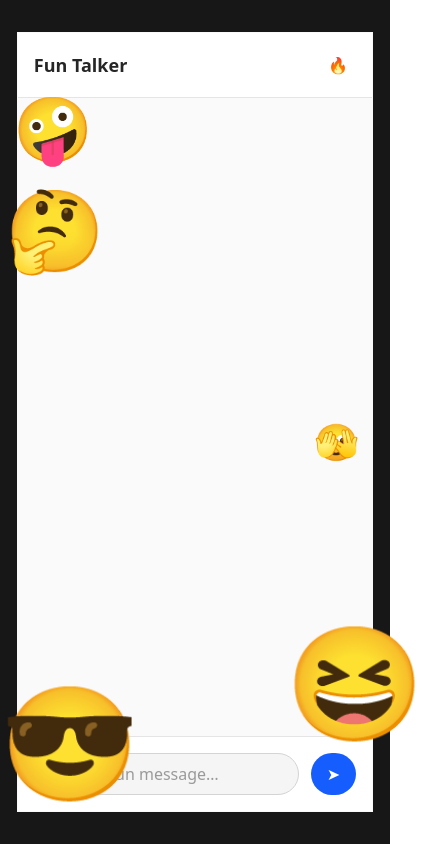
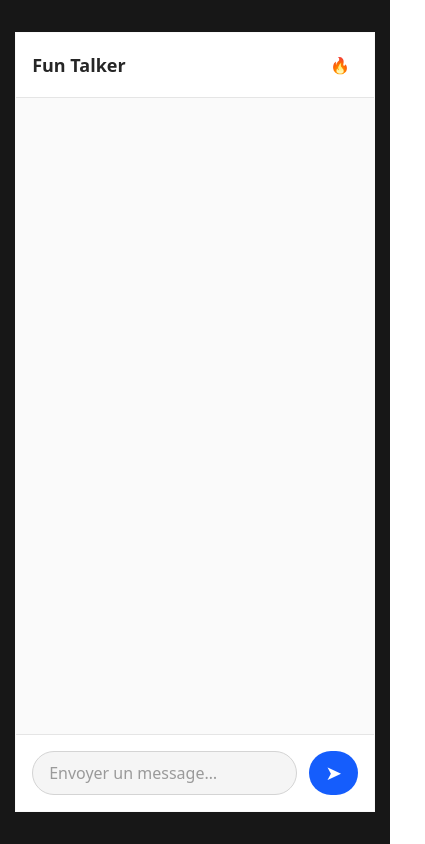
Before and after one commit to ranto-dev/fun_talker, a React (Vite) app in the folder client/: page / in a window 390 px wide. Shown: the whole page, 425 px wide, since content can reach past the window. Built offline with nearby package versions, Linux system fonts and the light colour scheme.

Commit message:
rendu responsive de l'UI

```diff
--- a/client/src/App.tsx
+++ b/client/src/App.tsx
@@ -17,7 +17,7 @@ const App = () => {
   }
 
   return (
-    <div className="bg-neutral-900 h-screen p-8 flex justify-center overflow-hidden ">
+    <div className="bg-neutral-900 w-full h-screen p-8 flex justify-center overflow-hidden ">
       {/*
        * left emojie illustration
        */}
@@ -29,7 +29,7 @@ const App = () => {
           stiffness: 100,
           delay: 0.2,
         }}
-        className="absolute top-20 left-1 w-[25%] text-center"
+        className="absolute top-20 left-1 w-[25%] text-center hidden lg:block"
       >
         <p className="text-[4rem]">🤪</p>
       </motion.div>
@@ -42,7 +42,7 @@ const App = () => {
           stiffness: 100,
           delay: 0.2,
         }}
-        className="absolute top-1/2 left-72 w-[25%] text-center"
+        className="absolute top-1/2 lg:left-20 xl:left-52 w-[25%] text-center hidden lg:block"
       >
         <p className="text-4xl">🫣</p>
       </motion.div>
@@ -55,7 +55,7 @@ const App = () => {
           stiffness: 100,
           delay: 0.2,
         }}
-        className="absolute bottom-5 left-0 w-[25%] text-center"
+        className="absolute bottom-5 left-0 w-[25%] text-center hidden lg:block"
       >
         <p className="text-[7rem]">😎</p>
       </motion.div>
@@ -71,7 +71,7 @@ const App = () => {
           stiffness: 100,
           delay: 0.2,
         }}
-        className="absolute top-42 right-72 w-[25%] text-center"
+        className="absolute top-42 right-26 xl:right-36 w-[25%] text-center  hidden lg:block"
       >
         <p className="text-[5rem]">🤔</p>
       </motion.div>
@@ -84,7 +84,7 @@ const App = () => {
           stiffness: 100,
           delay: 0.2,
         }}
-        className="absolute bottom-20 right-2 w-[25%] text-center"
+        className="absolute bottom-20 right-2 w-[25%] text-center hidden lg:block"
       >
         <p className="text-[7rem]">😆</p>
       </motion.div>
--- a/client/src/components/ ChatContainer.tsx
+++ b/client/src/components/ ChatContainer.tsx
@@ -55,7 +55,7 @@ export function ChatContainer() {
         stiffness: 100,
         delay: 0.4,
       }}
-      className=" sm:w-[80%] md:w-[65%]  lg:w-[45%] xl:w-[30%] flex flex-col border border-neutral-200/10  bg-neutral-50 dark:bg-neutral-900"
+      className=" sm:w-[60%] md:w-[50%]  lg:w-[45%] xl:w-[35%] flex flex-col border border-neutral-200/10  bg-neutral-50 dark:bg-neutral-900"
     >
       <ChatHeader />
 
--- a/client/src/components/ChatInput.tsx
+++ b/client/src/components/ChatInput.tsx
@@ -28,7 +28,7 @@ export function ChatInput({ onSubmit }: { onSubmit: (value: string) => void }) {
       />
       <button
         type="submit"
-        className="px-4 py-2 rounded-full bg-blue-600 text-white hover:bg-blue-700 transition"
+        className="px-4 py-2 rounded-full bg-blue-600 text-xl text-white hover:bg-blue-700 transition"
       >
         ➤
       </button>
--- a/client/vite.config.ts
+++ b/client/vite.config.ts
@@ -4,4 +4,7 @@ import tailwindcss from "@tailwindcss/vite";
 
 export default defineConfig({
   plugins: [react(), tailwindcss()],
+  server: {
+    host: true,
+  },
 });
```
